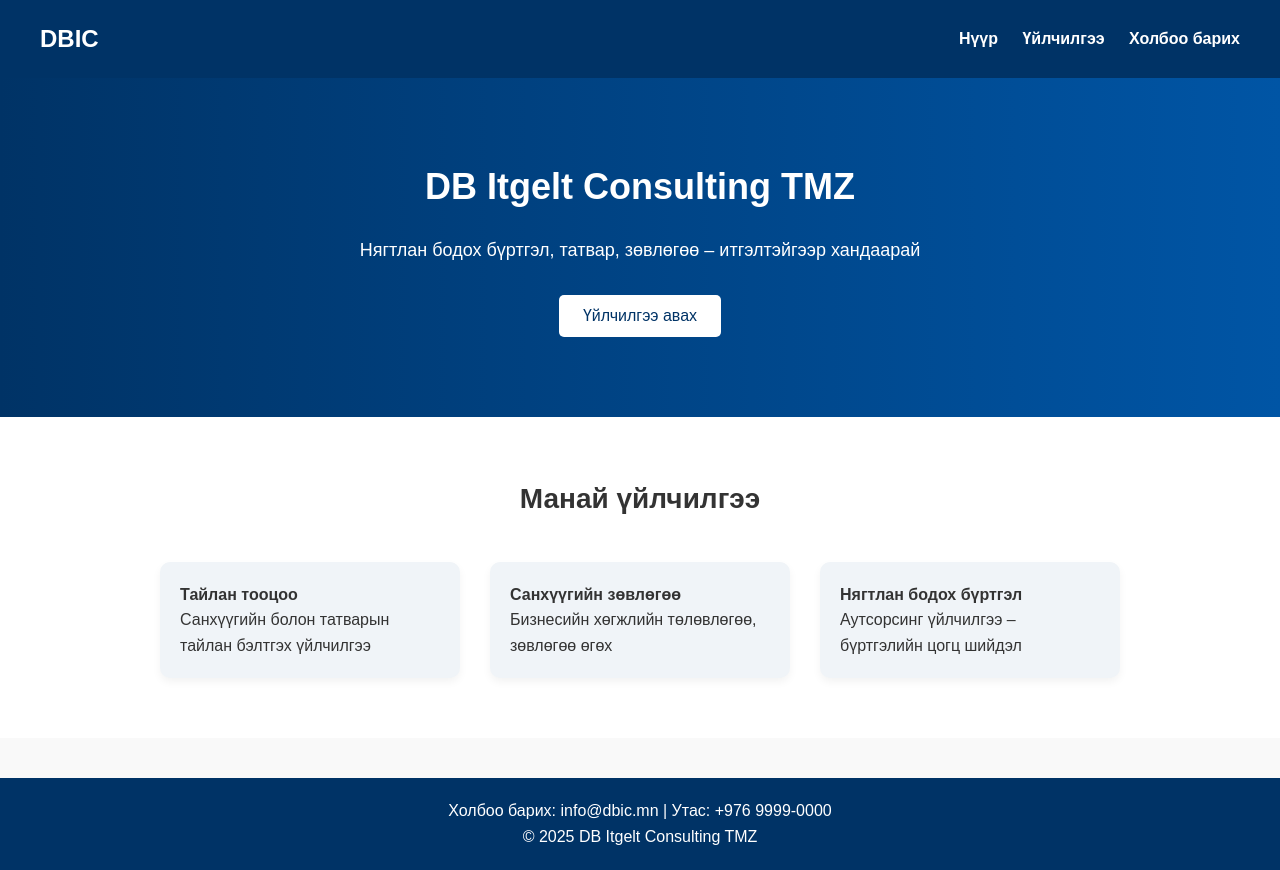
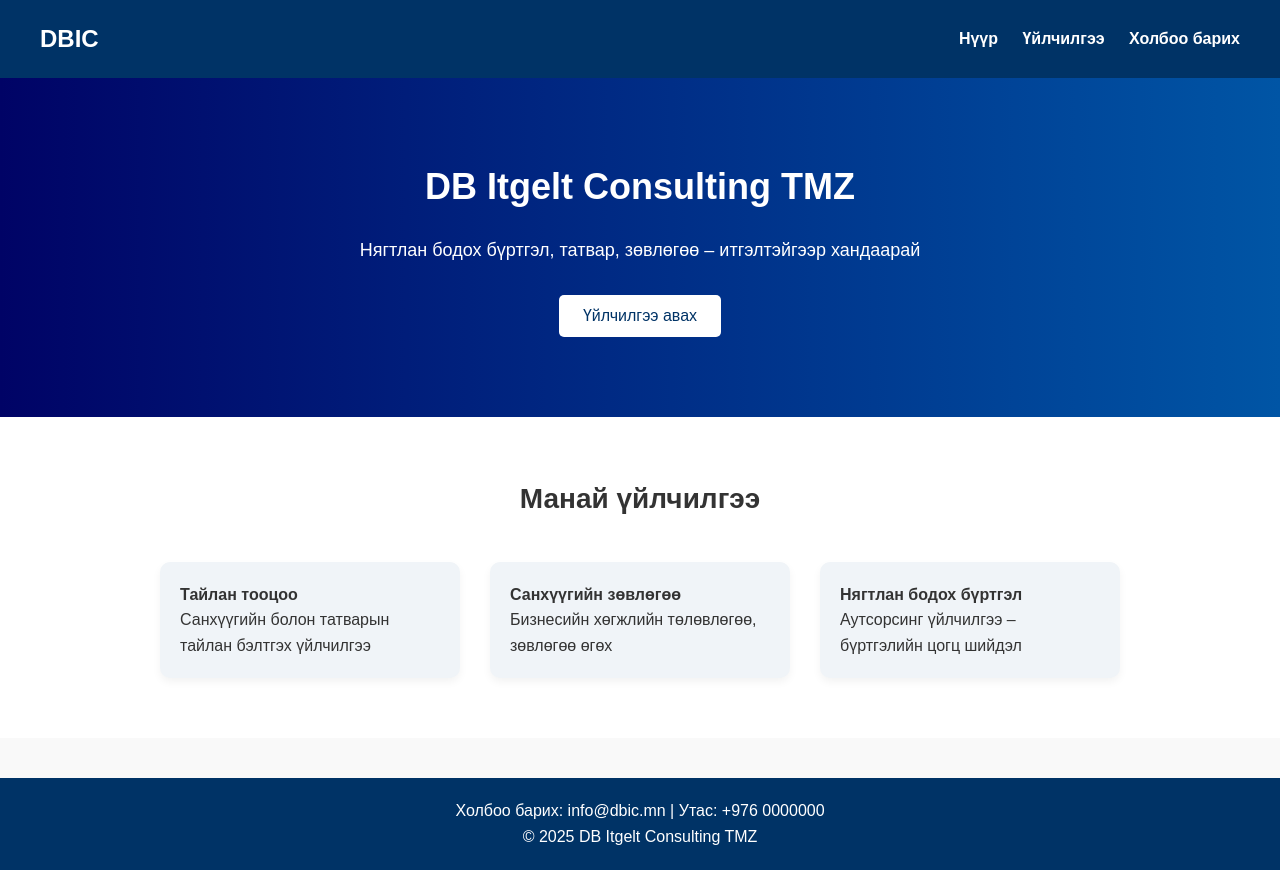
Before and after one commit to boroldoi26/dbic-homepages, a plain HTML site: page index.html in a window 1280 px wide. Drawn offline with Linux system fonts and the light colour scheme.

Commit message:
Update index.html

```diff
--- a/index.html
+++ b/index.html
@@ -34,7 +34,7 @@
       font-weight: bold;
     }
     .hero {
-      background: linear-gradient(to right, #003366, #0055a5);
+      background: linear-gradient(to right, #000366, #0055a5);
       color: white;
       padding: 80px 40px;
       text-align: center;
@@ -122,7 +122,7 @@
   </section>
 
   <footer id="contact">
-    <p>Холбоо барих: info@dbic.mn | Утас: +976 9999-0000</p>
+    <p>Холбоо барих: info@dbic.mn | Утас: +976 0000000</p>
     <p>&copy; 2025 DB Itgelt Consulting TMZ</p>
   </footer>
 </body>
```
